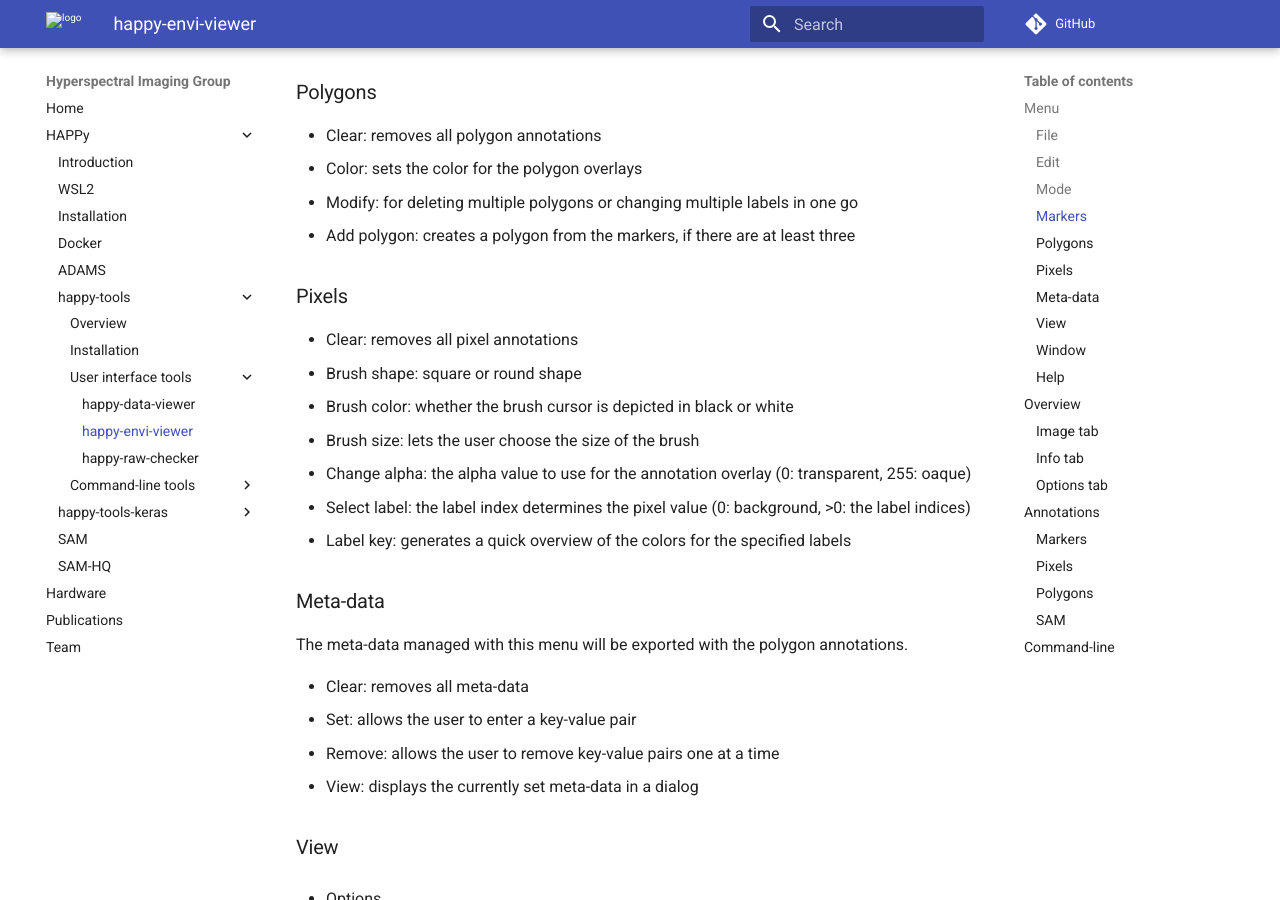
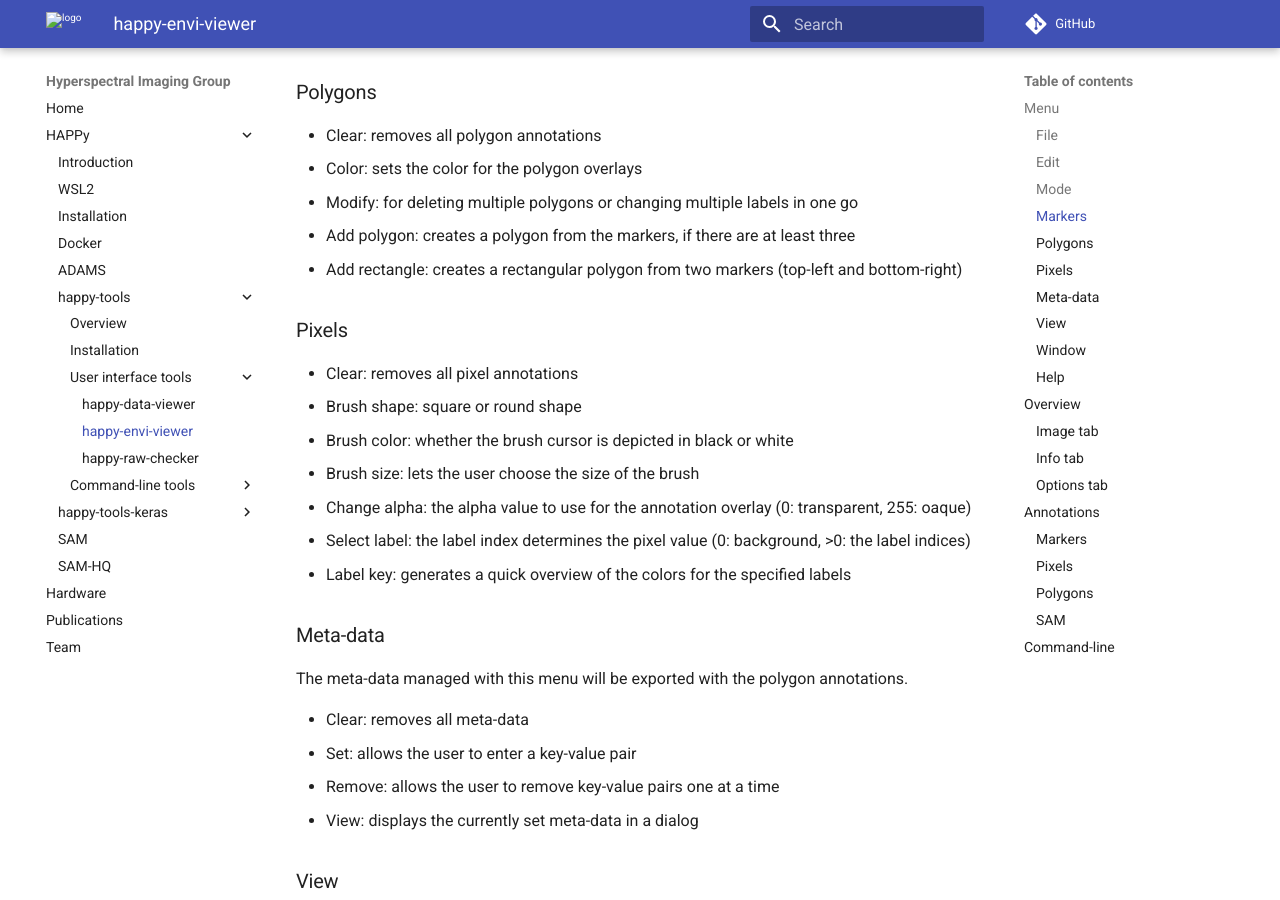
Before and after one commit to wairas/hsi-website, an MkDocs documentation site: the page built from docs/happy/happy_tools/happy-envi-viewer.md, in a window 1280 px wide and 900 px high, scrolled down 1821 px. Built offline with MkDocs 1.6.1 and Material for MkDocs 9.7.7, drawn with Linux system fonts in a browser that asks for light colours; comment, search, counter and statistics services are not loaded.

Commit message:
added "add rectangle" menu item

```diff
--- a/docs/happy/happy_tools/happy-envi-viewer.md
+++ b/docs/happy/happy_tools/happy-envi-viewer.md
@@ -62,6 +62,7 @@
 * Color: sets the color for the polygon overlays
 * Modify: for deleting multiple polygons or changing multiple labels in one go
 * Add polygon: creates a polygon from the markers, if there are at least three
+* Add rectangle: creates a rectangular polygon from two markers (top-left and bottom-right)
 
 ## Pixels
 
```
